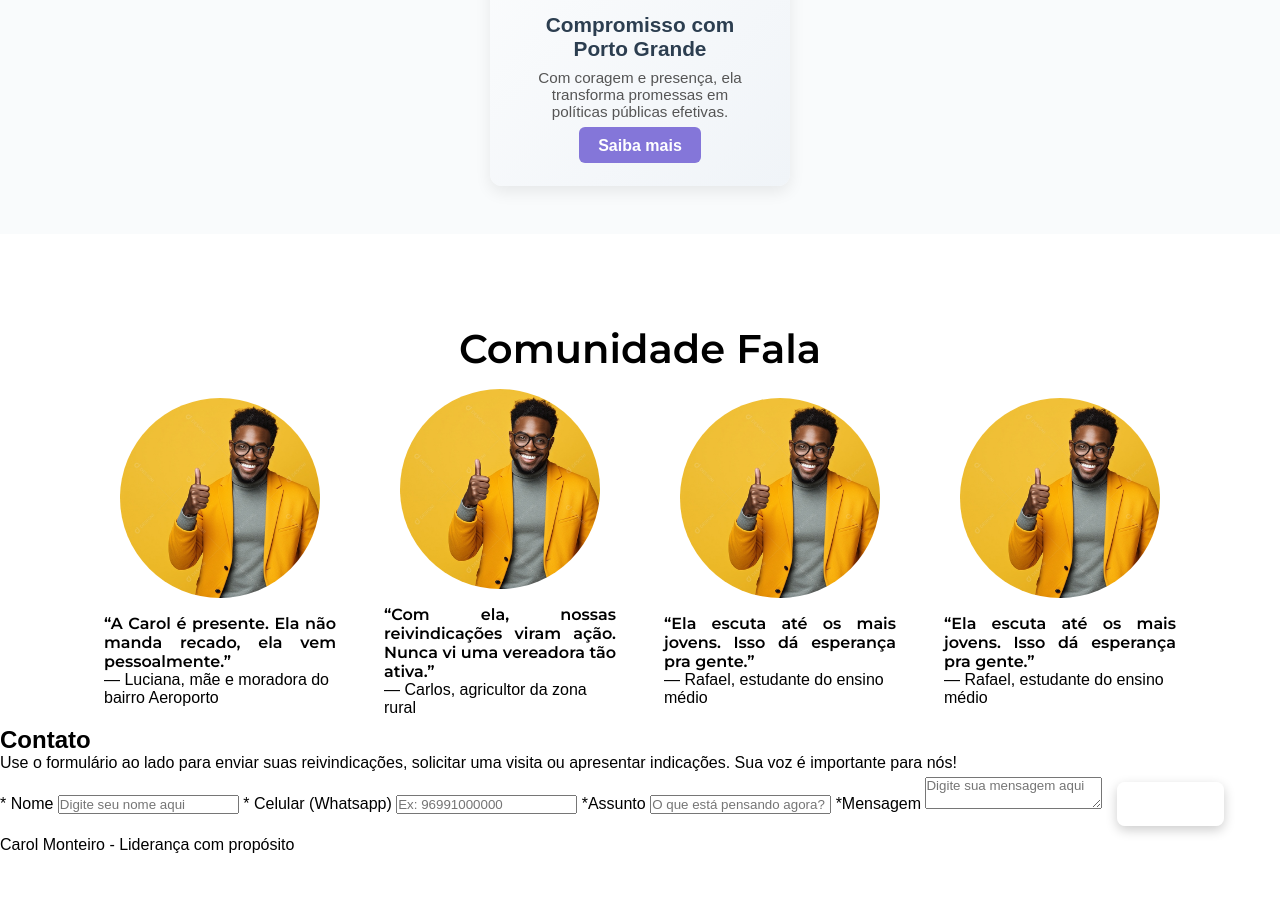
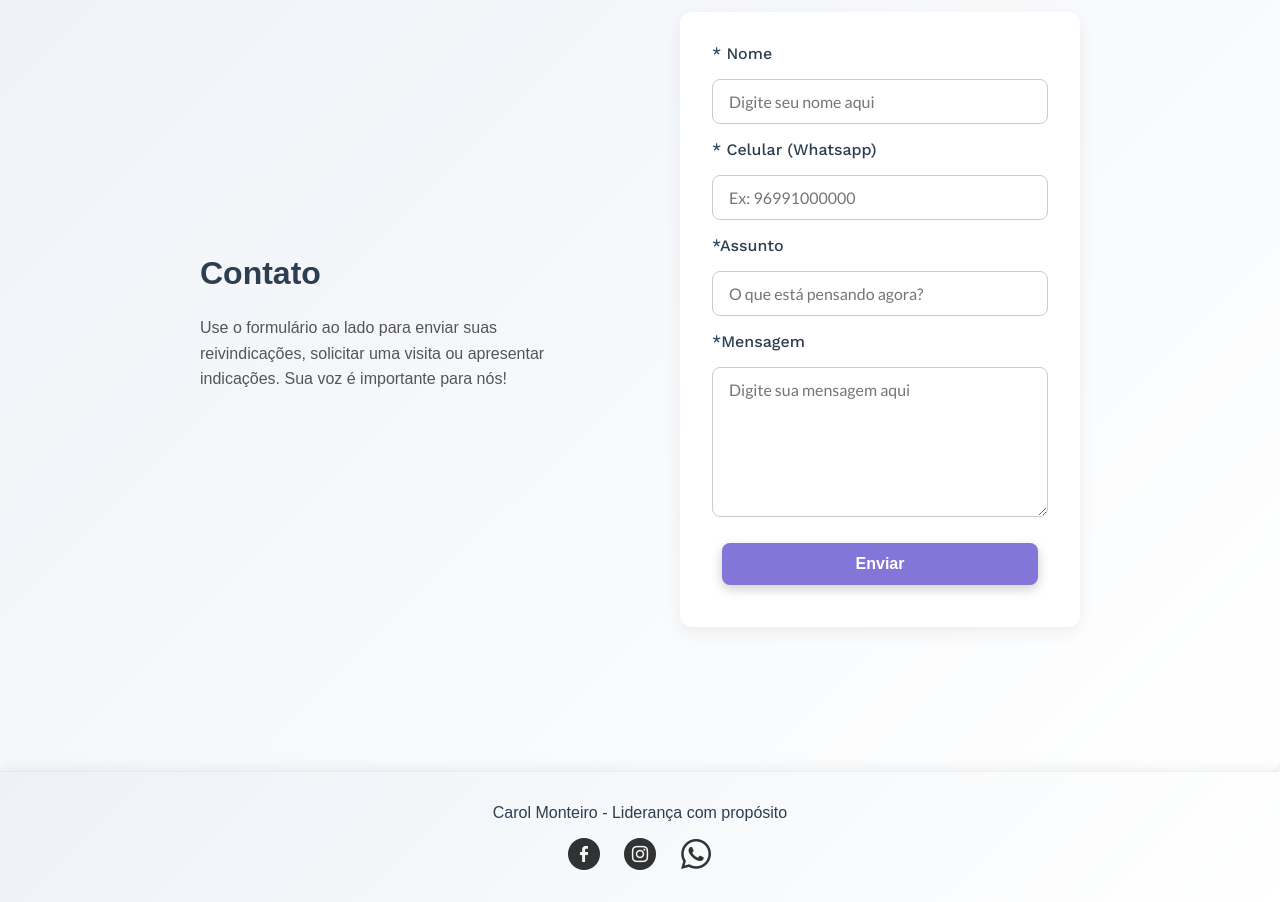
Before and after one commit to Danieljonatan08/projeto-real-vereadora-carol, a plain HTML site: page index.html in a window 1280 px wide. Shown: the part 2809-3711 px from the top of the page. Before the commit the page ends 3681 px from the top, so only its background shows below. Drawn offline with nearby package versions, Linux system fonts and the light colour scheme.

Commit message:
style-corrigindo quebra background de sections

```diff
--- a/index.html
+++ b/index.html
@@ -30,7 +30,7 @@
       <div class="logo"><img src="/src/images/logo.png" alt="" /></div>
       <nav class="menu">
         <ul>
-          <li><a href="#">Início</a></li>
+          <li><a href="/index.html">Início</a></li>
           <li><a href="#">Notícias</a></li>
           <li><a href="#">Contato</a></li>
           <li><a href="#">Indicações e Projetos</a></li>
@@ -45,7 +45,7 @@
         </video>
         <div class="overlay"></div>
         <div class="contentMain">
-          <h1>Porto Grande merece mais. E juntos, vamos fazer acontecer.</h1>
+          <h1 class="fraseImpacto">Porto Grande merece mais. E juntos, vamos fazer acontecer.</h1>
           <button>Conheça Carol</button>
           <button>Veja as ações</button>
         </div>
@@ -81,10 +81,6 @@
           trabalho, agora é a hora de acompanhar de perto. Porto Grande está
           mudando. E Carol está na linha de frente.
         </p>
-<<<<<<< HEAD
-=======
-
->>>>>>> 8256517aecfcd8602cb27b458ba0673db11847e5
       </div>
     </section>
     <section class="acoesEcompromissos container-cards2">
@@ -159,7 +155,7 @@
           uma visita ou apresentar indicações. Sua voz é importante para nós!
         </p>
       </div>
-      <form action="">
+      <form  class="container-form" action="">
         <label for="Nome">* Nome</label>
         <input
           placeholder="Digite seu nome aqui"
@@ -189,16 +185,16 @@
           name="mensagem"
           id=""
         ></textarea>
-        <button type="submit">Enviar</button>
+        <button class="btn" type="submit">Enviar</button>
       </form>
     </section>
 
     <footer>
       <p>Carol Monteiro - Liderança com propósito</p>
       <div class="redesSociais">
-        <img src="" alt="" />
-        <img src="" alt="" />
-        <img src="" alt="" />
+        <img src="/src/images/facebook.png" alt="" />
+        <img src="/src/images/instagram.png" alt="" />
+        <img src="/src/images/whatsapp.png" alt="" />
       </div>
     </footer>
 
--- a/src/styles/style-home.css
+++ b/src/styles/style-home.css
@@ -2,12 +2,12 @@
   margin: 0;
   padding: 0;
   box-sizing: border-box;
+}
+body,
+html {
+  height: 100%;
+}
 
-}
-body, html{
-  height: 100%;
-
-}
 
 header {
   position: relative;
@@ -80,10 +80,6 @@ header {
   pointer-events: none;
 }
 
-
-
-
-
 .banner {
   position: relative;
   width: 100%;
@@ -115,8 +111,6 @@ header {
   z-index: 0;
 }
 
-
-
 .contentMain {
   position: relative;
   z-index: 1;
@@ -128,6 +122,16 @@ header {
   max-width: 540px;
   align-items: center;
   justify-content: center;
+}
+
+
+@keyframes typing {
+  from { width: 0 }
+  to { width: 100% }
+}
+
+@keyframes blink {
+  50% { border-color: transparent }
 }
 
 button {
@@ -170,10 +174,6 @@ button:active {
 }
 
 
-
-
-
-
 .imagemQuemSouEu img {
   border-radius: 30px;
   max-width: 1280px;
@@ -181,19 +181,15 @@ button:active {
   position: relative;
   z-index: 20;
   margin-top: -70px; /* sobreposição mais suave */
-  box-shadow: 0 -10px 30px rgba(0, 0, 0, 0.40); /* sombra difusa */
+  box-shadow: 0 -10px 30px rgba(0, 0, 0, 0.4); /* sombra difusa */
   transition: all 0.6s ease;
 }
-
-
-
 
 .trajetoria {
   display: flex;
   flex-direction: column;
   align-items: center;
   position: relative;
-
 }
 
 .quemSouEu .trajetoria h2 {
@@ -215,14 +211,13 @@ button:active {
   text-align: center;
   width: 800px;
   font-size: 1.2rem;
-
 }
 .quemSouEu .trajetoria {
   font-family: "Lato", sans-serif;
   font-weight: 100;
   font-style: normal;
 }
-.linhaDoTempo img{
+.linhaDoTempo img {
   width: 250px;
   height: 200px;
   opacity: 0.6;
@@ -231,9 +226,9 @@ button:active {
 .acoesEcompromissos {
   display: flex;
   flex-wrap: wrap;
-  gap: 15rem;
-  justify-content: center;
-  padding: 3rem 2rem;
+  align-items: center;
+  justify-content: space-evenly;
+  padding: 5rem 2rem;
   background-color: #f9fbfc;
 }
 
@@ -255,15 +250,15 @@ button:active {
 
 /* Imagens de fundo para cada card */
 .trabalhoDePerto .container-img {
-  background-image: url('/src/images/trabalhoDePerto.jpg');
+  background-image: url("/src/images/trabalhoDePerto.jpg");
 }
 
 .liderancaComResultados .container-img {
-  background-image: url('/src/images/lideranca.jpg');
+  background-image: url("/src/images/lideranca.jpg");
 }
 
 .compromissoComPorto .container-img {
-  background-image: url('/src/images/compromisso.jpg');
+  background-image: url("/src/images/compromisso.jpg");
 }
 
 /* Estilo da imagem */
@@ -278,6 +273,10 @@ button:active {
 }
 
 /* Títulos e textos */
+.acoesEcompromissos > div:hover {
+  transform: translateY(-8px) scale(1.02);
+  box-shadow: 0 16px 32px rgba(0, 0, 0, 0.15);
+}
 .acoesEcompromissos h2 {
   font-size: 1.3rem;
   color: #2c3e50;
@@ -288,6 +287,21 @@ button:active {
   font-size: 0.95rem;
   color: #555;
   margin-bottom: 1rem;
+}
+@keyframes fadeUp {
+  0% {
+    opacity: 0;
+    transform: translateY(20px);
+  }
+  100% {
+    opacity: 1;
+    transform: translateY(0);
+  }
+}
+
+.acoesEcompromissos > div {
+  animation: fadeUp 0.8s ease forwards;
+  opacity: 0;
 }
 
 /* Botão */
@@ -304,6 +318,11 @@ button:active {
 .btn:hover {
   background-color: #9d7df5;
 }
+.btn:focus,
+a:focus {
+  outline: 2px solid #8476d9;
+  outline-offset: 4px;
+}
 
 /* Responsividade para celular */
 @media (max-width: 768px) {
@@ -317,41 +336,36 @@ button:active {
   }
 }
 
-
-
-.comunidadeFala{
+.comunidadeFala {
+  background-color: #f9fbfc;
   height: 300px;
   display: flex;
   flex-direction: column;
   align-items: center;
   justify-content: center;
-  margin: 6rem;
-
-
+  padding-top: 5rem;
 }
 
-.comunidadeFala .container-cards{
-
+.comunidadeFala .container-cards {
   display: flex;
   justify-content: space-around;
   align-items: center;
   gap: 3rem;
   justify-content: center;
   width: 350px;
-
+  padding-top: 1.5rem;
 }
 
-.comunidadeFala h2{
-  margin-top: 5rem;
+.comunidadeFala h2 {
+
   font-size: 40px;
   align-items: center;
   font-family: "Montserrat", sans-serif;
   font-optical-sizing: auto;
   font-weight: 600;
   font-style: normal;
-
 }
-.comunidadeFala h4{
+.comunidadeFala h4 {
   margin-top: 1rem;
   align-items: center;
   font-family: "Montserrat", sans-serif;
@@ -363,33 +377,175 @@ button:active {
   text-align: justify;
 }
 
-
-.comunidadeFala .container-image{
+.comunidadeFala .container-image {
   width: 200px;
-  height: 200Px;
+  height: 200px;
   border-radius: 50%;
 
   margin: 1rem;
-
 }
 
-.img1{
-  background-image: url('/src/images/pessoa1.jpg');
+.img1 {
+  background-image: url("/src/images/pessoa1.jpg");
   background-size: cover;
 }
-.img2{
-  background-image: url('/src/images/pessoa1.jpg');
+.img2 {
+  background-image: url("/src/images/pessoa1.jpg");
   background-size: cover;
 }
-.img3{
-  background-image: url('/src/images/pessoa1.jpg');
+.img3 {
+  background-image: url("/src/images/pessoa1.jpg");
   background-size: cover;
 }
-.img4{
-  background-image: url('/src/images/pessoa1.jpg');
+.img4 {
+  background-image: url("/src/images/pessoa1.jpg");
   background-size: cover;
 }
-.img5{
-  background-image: url('/src/images/pessoa1.jpg');
+.img5 {
+  background-image: url("/src/images/pessoa1.jpg");
   background-size: cover;
 }
+
+.formulario {
+  background: linear-gradient(135deg, #eef2f7, #ffffff);
+  padding: 9rem 2rem;
+  display: flex;
+  flex-wrap: wrap;
+  justify-content: center;
+  gap: 5rem;
+  border-radius: 12px;
+  box-shadow: 0 8px 24px rgba(0, 0, 0, 0.08);
+  align-items: center;
+}
+
+.container-contato {
+
+  max-width: 400px;
+  font-family: 'Lato', sans-serif;
+  color: #2c3e50;
+  line-height: 1.6;
+}
+
+.container-contato h2 {
+  font-size: 2rem;
+  margin-bottom: 1rem;
+  font-weight: 700;
+}
+
+.container-contato p {
+  font-size: 1rem;
+  color: #555;
+}
+
+.container-form {
+  background-color: #ffffff;
+  padding: 2rem;
+  border-radius: 12px;
+  box-shadow: 0 6px 16px rgba(0, 0, 0, 0.06);
+  display: flex;
+  flex-direction: column;
+  gap: 1rem;
+  width: 100%;
+  max-width: 400px;
+}
+
+.container-form label {
+  font-family: 'Work Sans', sans-serif;
+  font-weight: 500;
+  color: #2c3e50;
+}
+
+.container-form input,
+.container-form textarea {
+  padding: 0.75rem 1rem;
+  border: 1px solid #ccc;
+  border-radius: 8px;
+  font-size: 1rem;
+  font-family: 'Lato', sans-serif;
+  transition: border-color 0.3s ease;
+}
+
+.container-form input:focus,
+.container-form textarea:focus {
+  border-color: #8476d9;
+  outline: none;
+}
+
+.container-form textarea {
+  resize: vertical;
+  min-height: 150px;
+}
+
+.btn {
+  background-color: #8476d9;
+  color: white;
+  padding: 0.75rem 1.5rem;
+  border: none;
+  border-radius: 8px;
+  font-weight: 600;
+  font-size: 1rem;
+  cursor: pointer;
+  transition: background-color 0.3s ease, transform 0.2s ease;
+}
+
+.btn:hover {
+  background-color: #9d7df5;
+  transform: scale(1.03);
+}
+
+.btn:active {
+  transform: scale(0.97);
+}
+
+@media (max-width: 768px) {
+  .formulario {
+    flex-direction: column;
+    padding: 2rem 1rem;
+    gap: 3rem;
+  }
+
+  .container-form,
+  .container-contato {
+    max-width: 100%;
+  }
+}
+footer {
+  background: linear-gradient(135deg, #eef2f7, #ffffff);
+  padding: 2rem 1rem;
+  text-align: center;
+  color: #2c3e50;
+  font-family: 'Lato', sans-serif;
+  border-top: 1px solid rgba(0, 0, 0, 0.05);
+  box-shadow: 0 -4px 12px rgba(0, 0, 0, 0.05);
+}
+
+footer p {
+  font-size: 1rem;
+  font-weight: 500;
+  margin-bottom: 1rem;
+}
+
+.redesSociais {
+  display: flex;
+  justify-content: center;
+  gap: 1.5rem;
+  margin-top: 1rem;
+}
+
+.redesSociais img {
+  width: 32px;
+  height: 32px;
+  object-fit: contain;
+  transition: transform 0.3s ease, opacity 0.3s ease;
+  opacity: 0.8;
+  cursor: pointer;
+}
+
+.redesSociais img:hover {
+  transform: scale(1.1);
+  opacity: 1;
+}
+
+h2{
+  color: #2c3e50;
+}
```
